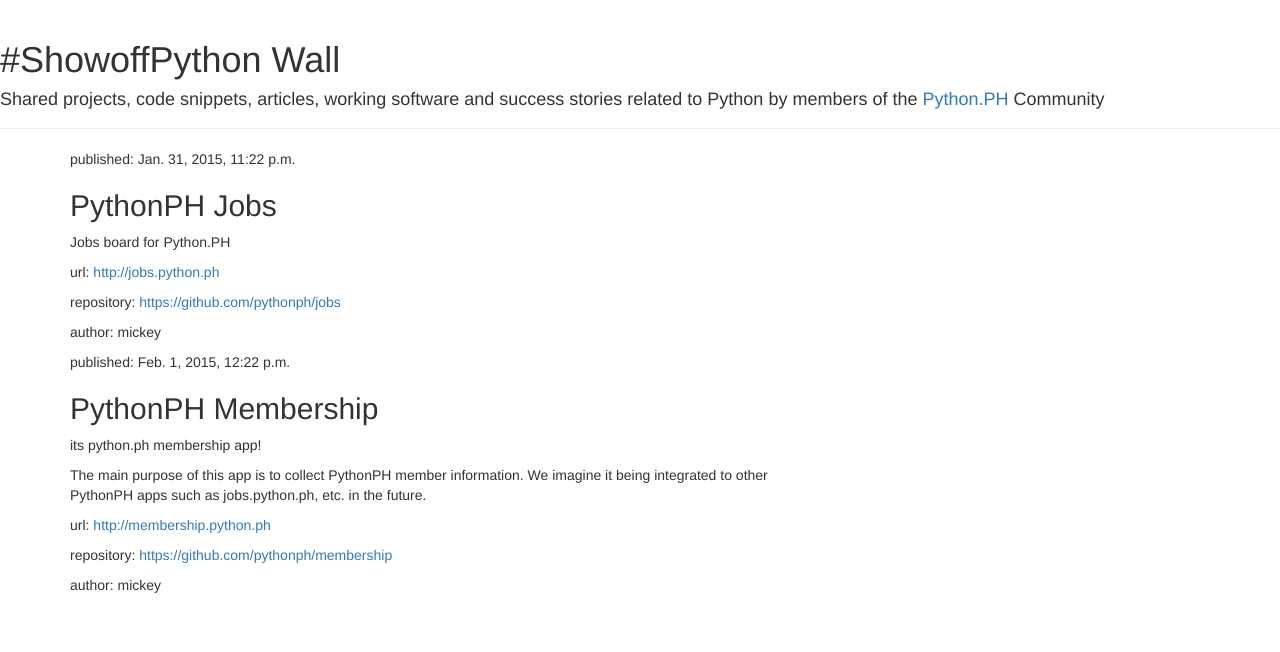
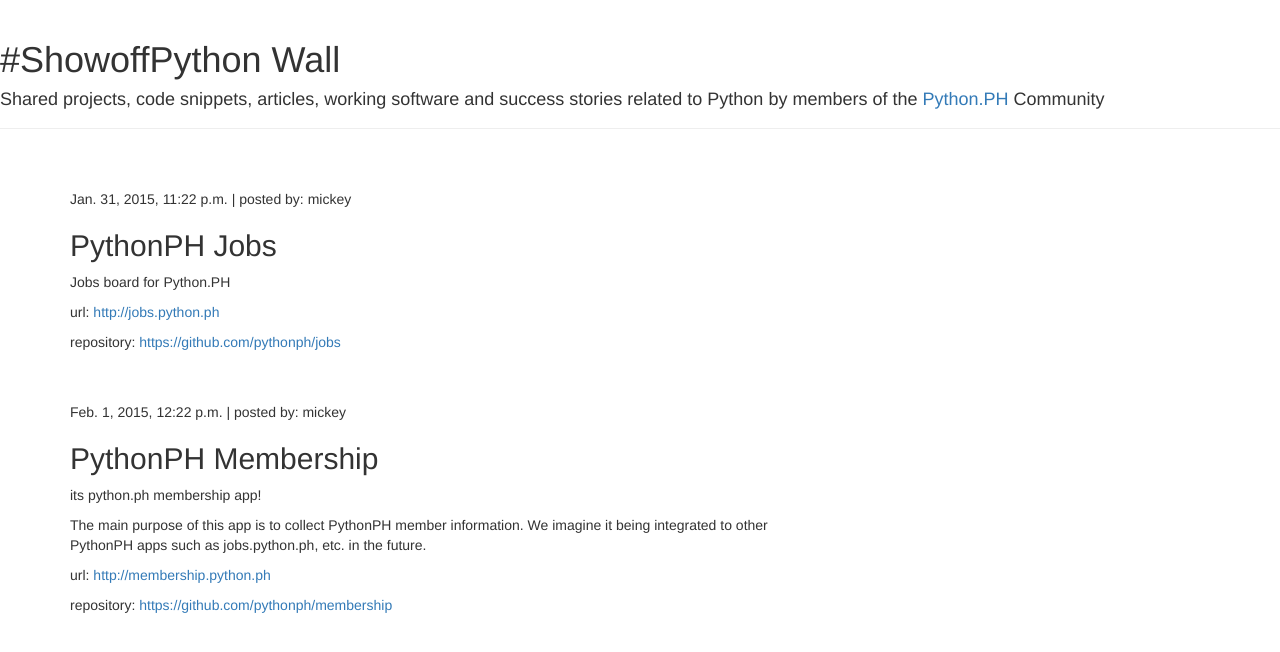
Before and after one commit to codemickeycode/showoffpython, a Django app: page / in a window 1280 px wide. Shown: the top 652 px of the page. Run offline with Django 3.2, Linux system fonts and the light colour scheme; data comes from the database, SQL or seed files in the repository; some libraries are stand-ins or nearby versions.

Commit message:
Fixed html

```diff
--- a/blog/templates/blog/post_list.html
+++ b/blog/templates/blog/post_list.html
@@ -19,12 +19,13 @@
                 <div class="col-md-8">
                 {% for post in posts %}
                     <div class="post">
-                        <div>published: {{ post.published_date }}</div>
+                        </br>
+                        </br>
+                        <p>{{ post.published_date }} | posted by: {{ post.author }}</p>
                         <h2>{{ post.project_name }}</a></h2>
                         <p>{{ post.description|linebreaks }}</p>
                         <p>url: <a href="{{ post.url }}">{{ post.url }}</a></p>
                         <p>repository: <a href="{{ post.repository }}">{{post.repository}}</a></p>
-                        <p>author: {{ post.author }}</p>
                     </div>
                 {% endfor %}
               </div>
```
